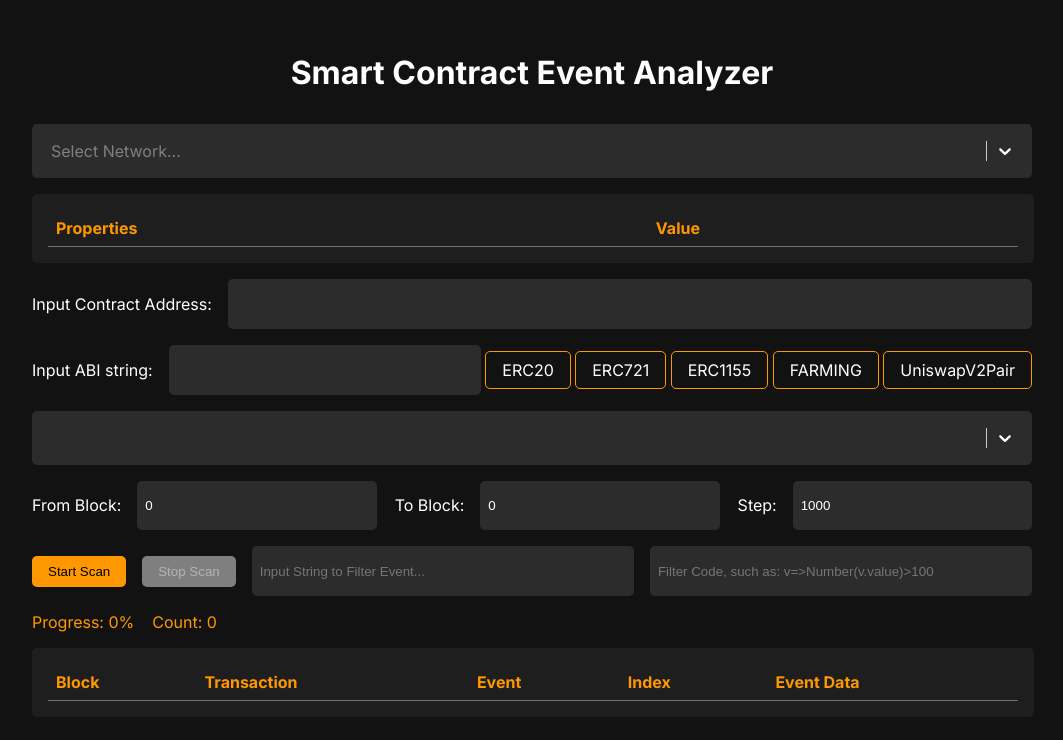
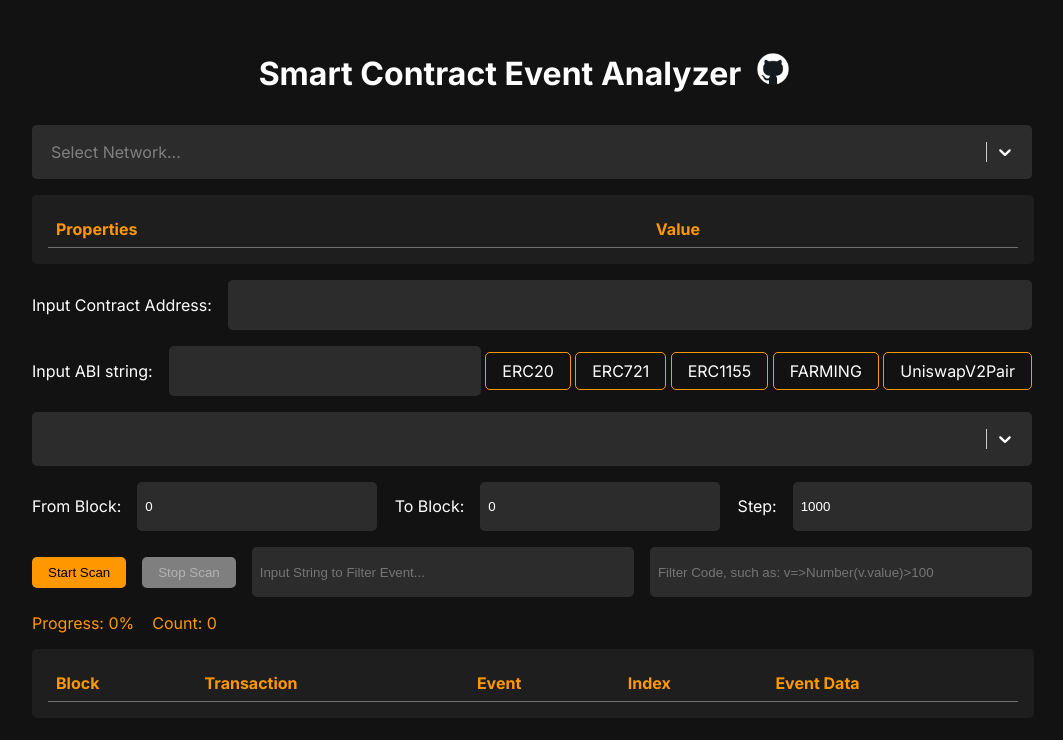
Before and after one commit to aries-wallet/smart-contract-event-analyzer, a Next.js app: page / in a window 1280 px wide. Shown: the top 740 px of the page, without its empty margins (108-1171 px from the left). Built offline with nearby package versions, Linux system fonts and the light colour scheme.

Commit message:
add github icon

```diff
--- a/src/app/page.js
+++ b/src/app/page.js
@@ -133,7 +133,7 @@ export default function Home() {
 
   return (
     <div className="container">
-      <h1 className="title">Smart Contract Event Analyzer</h1>
+      <h1 className="title">Smart Contract Event Analyzer<a href="https://github.com/aries-wallet/smart-contract-event-analyzer.git" style={{border: 'none'}}><img src='/github.png' width={32} /></a></h1>
       <div className="input-group">
         <Select placeholder="Select Network..." className="select" styles={customStyles} options={options} value={network} onChange={(e)=>{
           console.log(e);
```
Also changed, not shown: public/github.png (added).
